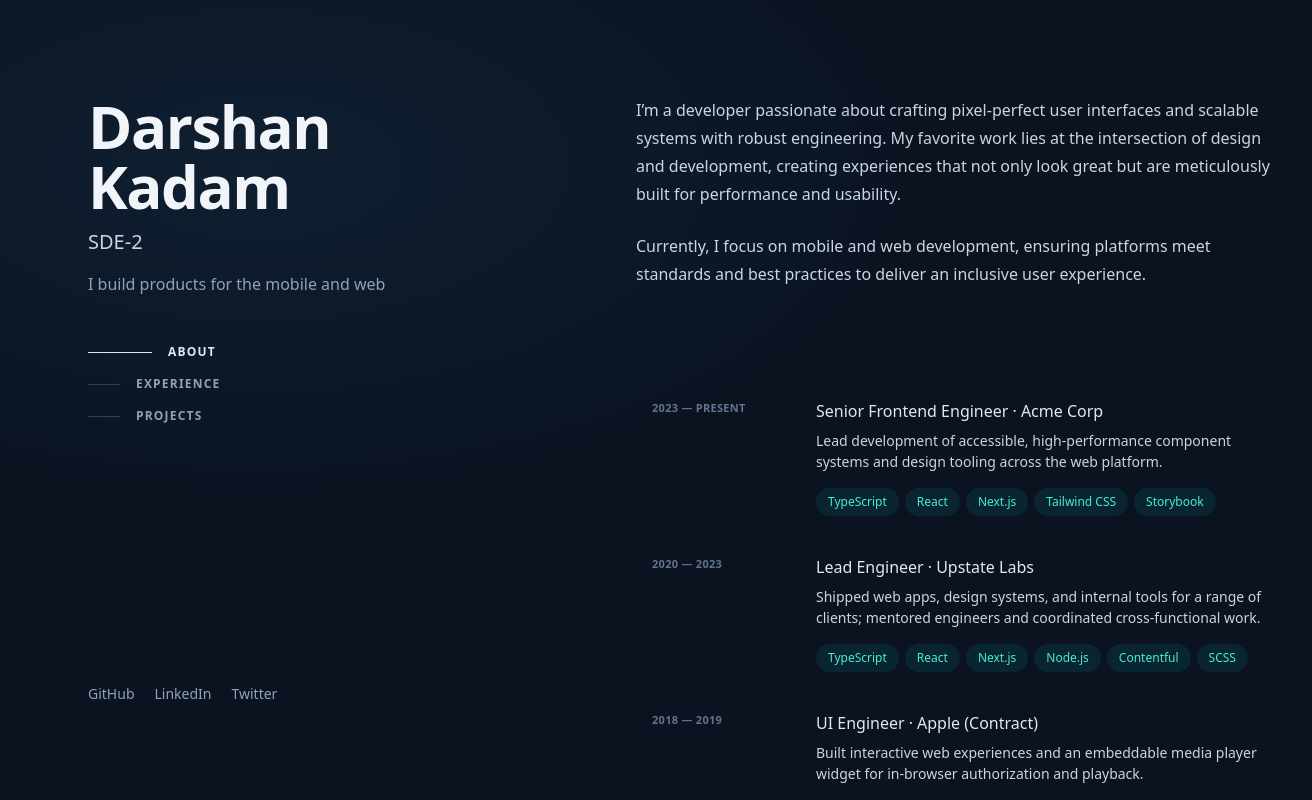
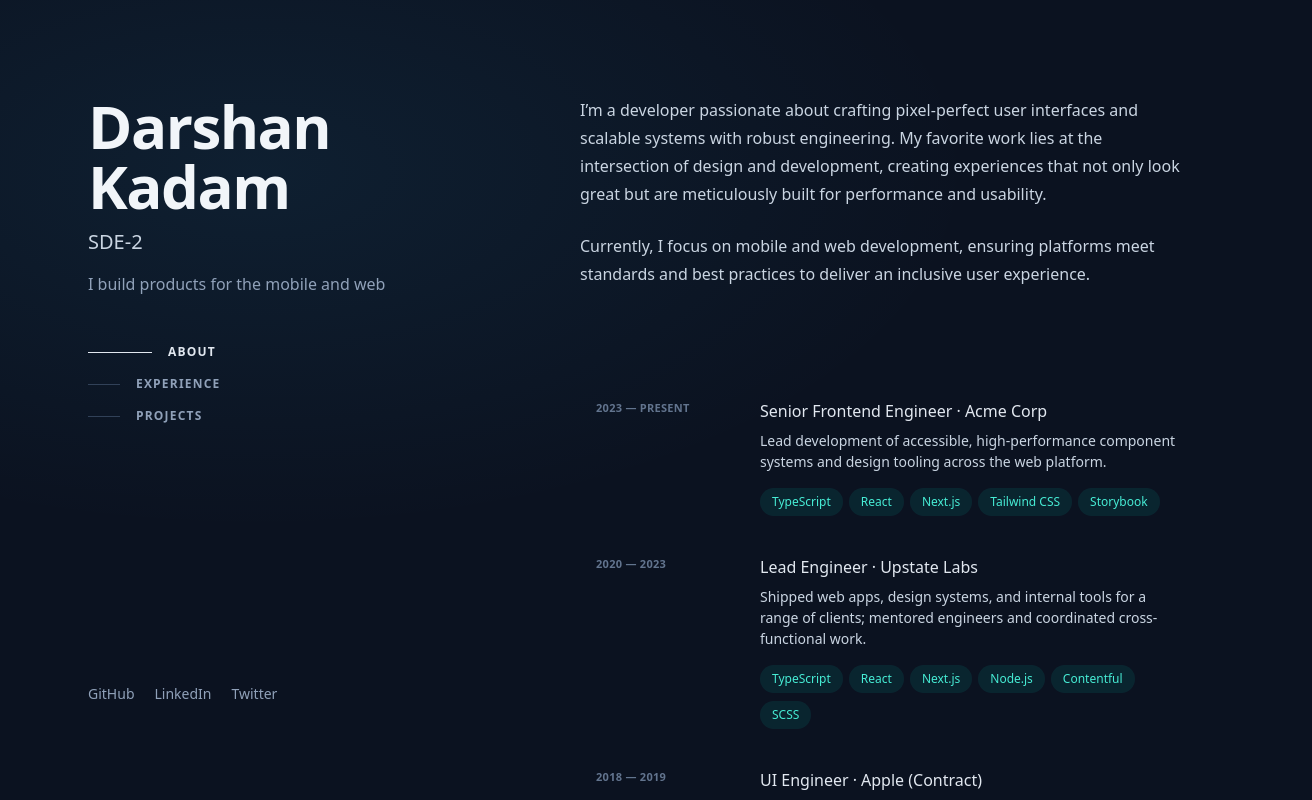
Before and after one commit to dk5761/portfolio, a Next.js app: page / in a window 1280 px wide. Shown: the top 800 px of the page, 1312 px wide, since content can reach past the window. Built offline with nearby package versions, Linux system fonts and the light colour scheme.

Commit message:
added css fixes

```diff
--- a/src/app/page.tsx
+++ b/src/app/page.tsx
@@ -6,9 +6,9 @@ import { personal } from "@/lib/data";
 export default function Home() {
   return (
     <div className="min-h-screen page-bg">
-      <div className="max-w-6xl mx-auto grid grid-cols-1 lg:[grid-template-columns:minmax(500px,1fr)_minmax(700px,2fr)] gap-12">
+      <div className="max-w-6xl mx-auto  flex flex-col  lg:flex-row gap-3">
         <LeftSidebar />
-        <main className="px-6 space-y-16 sm:space-y-20 lg:space-y-24 py-12 lg:py-24 w-full">
+        <main className="px-6 space-y-16 sm:space-y-20 lg:space-y-24 py-12 lg:py-24 lg:flex-1">
           <section id="about" className="scroll-mt-24" aria-label="About">
             <div className="sticky top-0 z-20 -mx-6 mb-4 w-screen  px-6 py-5 backdrop-blur sm:-mx-12 sm:px-12 md:hidden lg:hidden">
               <h2 className="text-sm font-bold uppercase tracking-widest text-slate-200">
--- a/src/components/LeftSidebar.tsx
+++ b/src/components/LeftSidebar.tsx
@@ -13,7 +13,7 @@ export default function LeftSidebar() {
   const activeId = useScrollSpy(items.map((i) => i.id));
 
   return (
-    <aside className="block px-6">
+    <aside className="block px-6 lg:w-[480px]">
       <div className="lg:sticky lg:top-0 lg:h-[100svh] flex flex-col justify-between py-12 lg:py-24">
         <div>
           <div>
```
